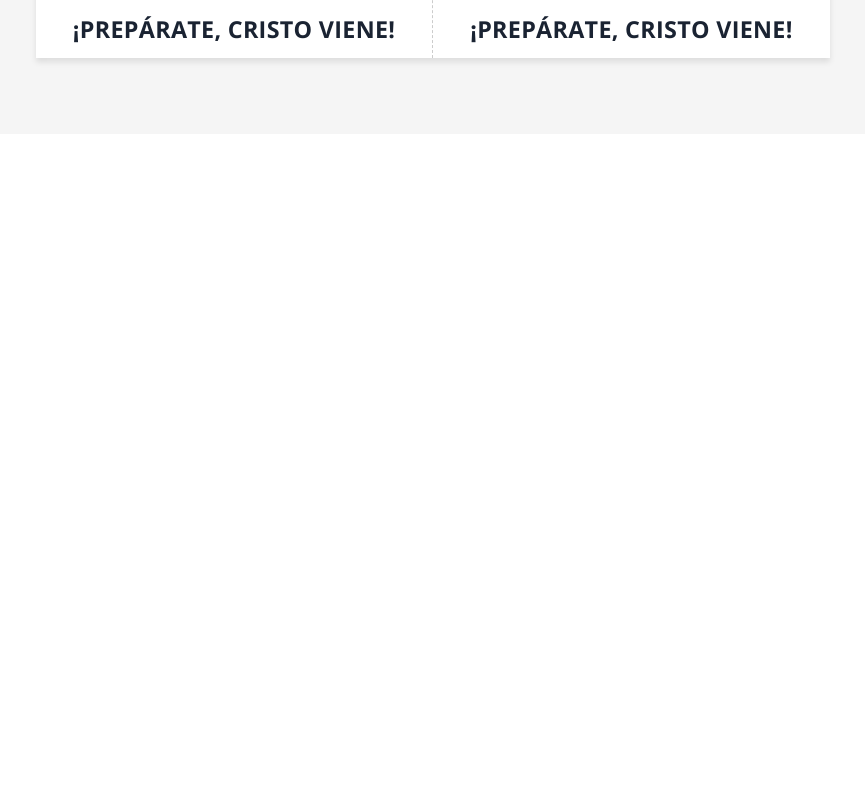
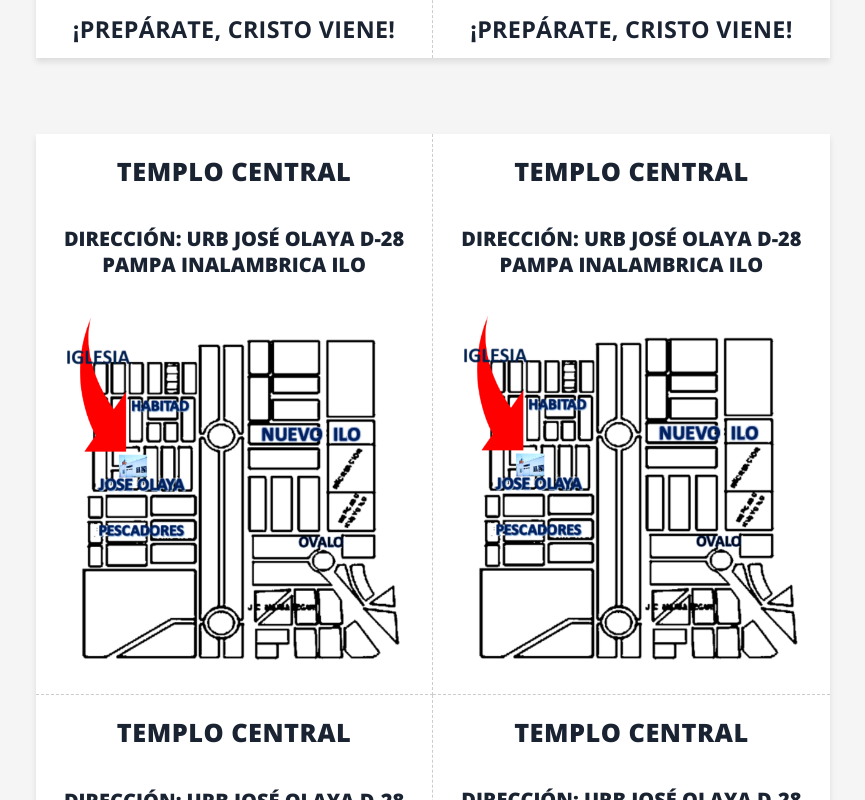
Before and after one commit to DANIELNAHUN/iglesiadediosenilo, a Vue app: page /encuentro in a window 1280 px wide. Shown: the part 1140-1940 px from the top of the page, without its empty margins (207-1072 px from the left). Before the commit the page ends 1274 px from the top, so only its background shows below. Built offline with nearby package versions, Linux system fonts and the light colour scheme; the HTML template or start-up script is replaced by a standard one.

Commit message:
segunda hoja correcta

```diff
--- a/src/views/EncuentroView.vue
+++ b/src/views/EncuentroView.vue
@@ -54,19 +54,47 @@
         </div>
       </div>
     </div>
+
+    <!-- Segunda hoja: Ubicación del templo -->
+    <div class="a4-sheet">
+      <div class="afiche afiche-ubicacion" v-for="i in 4" :key="'ubicacion-' + i">
+        <div class="afiche-content ubicacion-content">
+          <!-- Título del templo -->
+          <h2 class="titulo-templo">{{ nombreTemplo }}</h2>
+
+          <!-- Dirección -->
+          <div class="direccion-info">
+            <p class="direccion-zona">DIRECCIÓN: {{ direccionTemplo }}</p>
+            <p class="direccion-distrito">{{ distritoTemplo }}</p>
+          </div>
+
+          <!-- Mapa de ubicación -->
+          <div class="mapa-container">
+            <img :src="mapaUrl" alt="Mapa de ubicación de la iglesia" class="mapa-imagen" />
+          </div>
+
+
+        </div>
+      </div>
+    </div>
   </div>
 </template>
 
 <script setup>
-import { ref } from 'vue'
 import palomaUrl from '../components/encuentro_evangelistico/paloma-wbg.png'
+import mapaUrl from '../components/encuentro_evangelistico/mapa-iglesia.png'
 
-// Props editables para el afiche
+// Props editables
 const props = defineProps({
+  // Afiche del evento
   fechaEvento: { type: String, default: 'SÁBADO 18 DE JULIO' },
   horaEvento: { type: String, default: '4:00PM' },
   lugarEvento: { type: String, default: 'COLISEO DEL COLEGIO MIGUEL GRAU' },
-  referenciaEvento: { type: String, default: 'PAMPA INALAMBRICA, ILO' }
+  referenciaEvento: { type: String, default: 'PAMPA INALAMBRICA, ILO' },
+  // Hoja de ubicación
+  nombreTemplo: { type: String, default: 'TEMPLO CENTRAL' },
+  direccionTemplo: { type: String, default: 'URB JOSÉ OLAYA D-28' },
+  distritoTemplo: { type: String, default: 'PAMPA INALAMBRICA ILO' }
 })
 </script>
 
@@ -80,8 +108,9 @@ const props = defineProps({
   background: #f5f5f5;
   padding: 2cm;
   display: flex;
-  justify-content: center;
-  align-items: flex-start;
+  flex-direction: column;
+  align-items: center;
+  gap: 2cm;
   font-family: 'Open Sans', sans-serif;
 }
 
@@ -244,6 +273,63 @@ const props = defineProps({
   letter-spacing: 0.3px;
 }
 
+/* ── Estilos para afiche de ubicación ── */
+
+.afiche-ubicacion {
+  padding: 0.5cm 0.6cm;
+}
+
+.ubicacion-content {
+  display: flex;
+  flex-direction: column;
+  align-items: center;
+  gap: 0.3cm;
+}
+
+.titulo-templo {
+  font-size: 19pt;
+  font-weight: 800;
+  color: #1a2332;
+  margin: 0;
+  text-align: center;
+  letter-spacing: 0.5px;
+}
+
+.mapa-container {
+  width: 100%;
+  display: flex;
+  align-items: center;
+  justify-content: center;
+  overflow: hidden;
+}
+
+.mapa-imagen {
+  max-width: 100%;
+  max-height: 100%;
+  object-fit: contain;
+}
+
+.direccion-info {
+  text-align: center;
+  width: 100%;
+}
+
+.direccion-zona {
+  font-size: 15pt;
+  font-weight: 800;
+  color: #1a2332;
+  margin: 0;
+  line-height: 1.3;
+}
+
+.direccion-distrito {
+  font-size: 15pt;
+  font-weight: 800;
+  color: #1a2332;
+  margin: 0;
+  line-height: 1.3;
+}
+
 /* ── Print ── */
 
 @media print {
```
Also changed, not shown: src/components/encuentro_evangelistico/mapa-iglesia.png (added).
